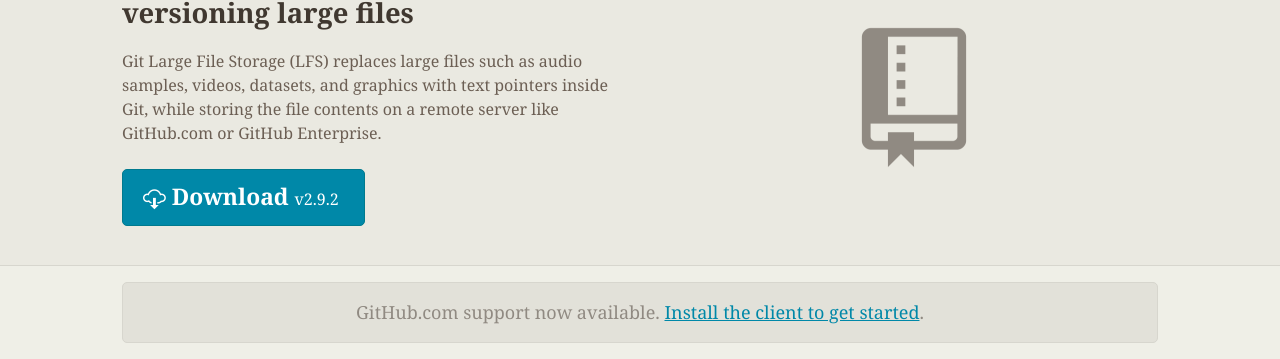
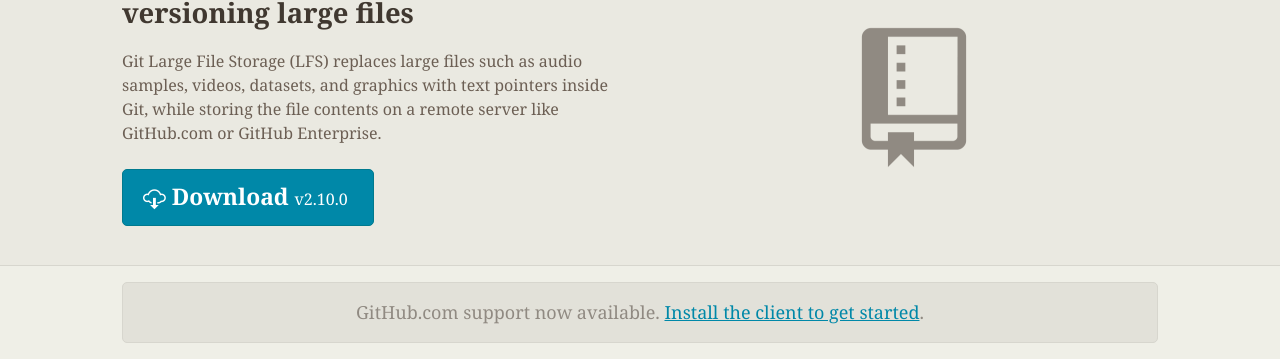
Before and after one commit to git-lfs/git-lfs.github.com, a Jekyll site: the page built from index.html, in a window 1280 px wide. Shown: the part 218-577 px from the top of the page. Built offline with Jekyll 4.4.1, drawn with Linux system fonts in a browser that asks for light colours.

Commit message:
_config.tml: release v2.10.0

```diff
--- a/_config.yml
+++ b/_config.yml
@@ -1,7 +1,7 @@
 # Site settings
 title: "Git Large File Storage"
 description: "Git Large File Storage (LFS) replaces large files such as audio samples, videos, datasets, and graphics with text pointers inside Git, while storing the file contents on a remote server like GitHub.com or GitHub Enterprise."
-git-lfs-release: 2.9.2
+git-lfs-release: 2.10.0
 
 url: "https://git-lfs.github.com"
 
```
